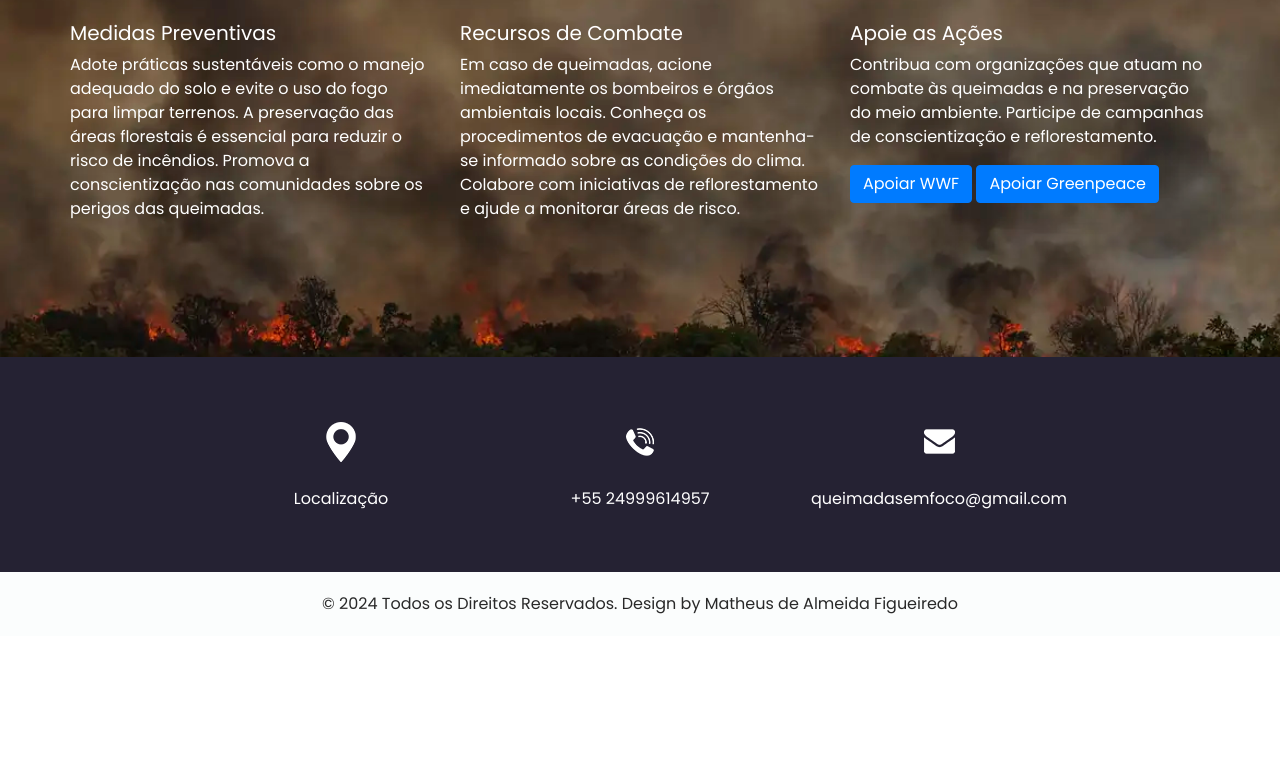
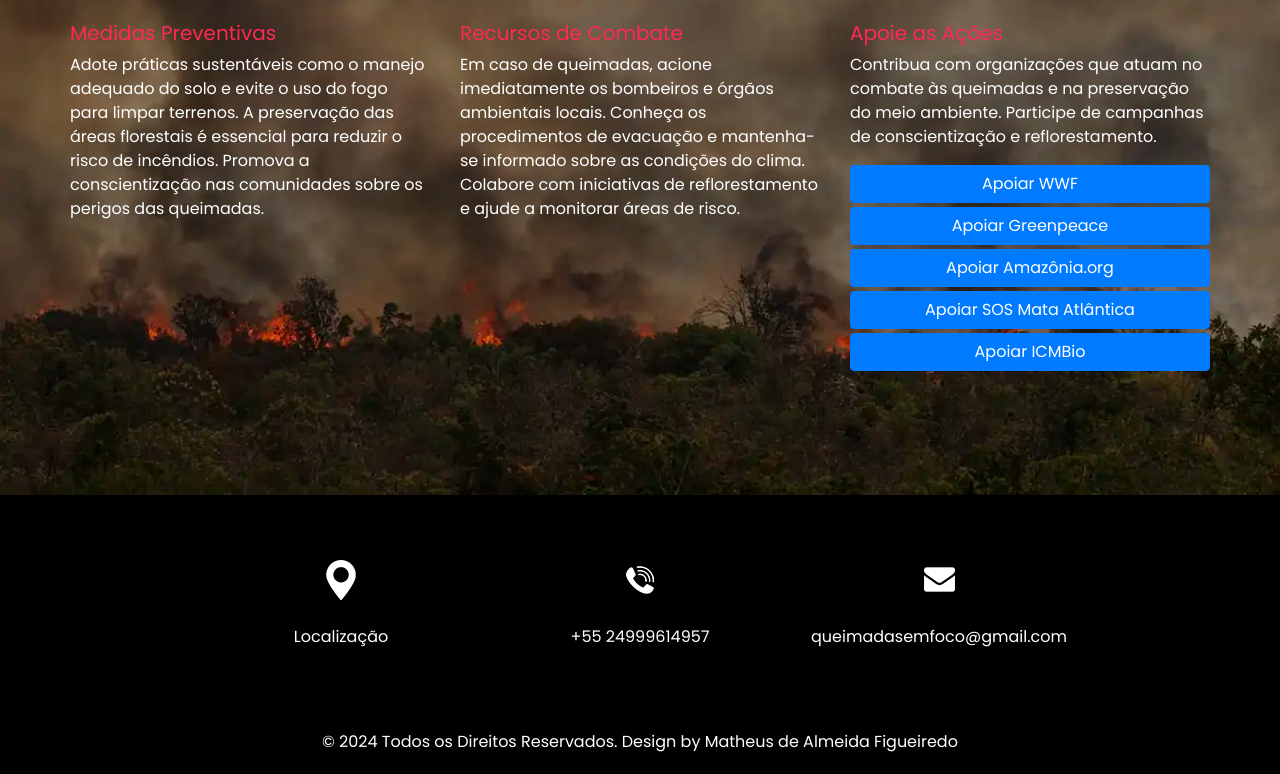
Before and after one commit to MatheusFigueiredo7/queimadasEMFOCO, a plain HTML site: page prevention.html in a window 1280 px wide. Shown: the part 242-1016 px from the top of the page. Before the commit the page ends 878 px from the top, so only its background shows below. Drawn offline with nearby package versions, Linux system fonts and the light colour scheme.

Commit message:
target + contact

```diff
--- a/css/style.css
+++ b/css/style.css
@@ -445,7 +445,7 @@ a:focus {
 
 .contact_section {
   position: relative;
-  background-color: #27223f;
+  background-color: black;
   color: #ffffff;
 }
 
@@ -517,7 +517,7 @@ a:focus {
 }
 
 .info_section {
-  background-color: #252233;
+  background-color: black;
 }
 
 .info_items {
@@ -581,19 +581,23 @@ a:focus {
 
 /* footer section*/
 .footer_section {
-  background-color: #fbfdfd;
+  background-color: black;
   padding: 20px;
   font-weight: 500;
 }
 
 .footer_section p {
-  color: #292929;
+  color: #ffffff;
   margin: 0;
   text-align: center;
 }
 
 .footer_section a {
-  color: #292929;
+  color: #ffffff;
+}
+
+.footer_section a:hover {
+  color: #ff2953;
 }
 
 /* end footer section*/
--- a/prevention.html
+++ b/prevention.html
@@ -92,7 +92,7 @@
                 <div class="col-lg-4 col-md-6">
                     <div class="box">
                         <div class="detail-box">
-                            <h5 style="margin-top: 1rem">Medidas Preventivas</h5>
+                            <h5 style="margin-top: 1rem; color: #ff2953;">Medidas Preventivas</h5>
                             <p>
                                 Adote práticas sustentáveis como o manejo adequado do solo e evite o uso do fogo para limpar terrenos. A preservação das áreas florestais é essencial para reduzir o risco de incêndios. Promova a conscientização nas comunidades sobre os perigos das queimadas.
                             </p>
@@ -104,7 +104,7 @@
                 <div class="col-lg-4 col-md-6">
                     <div class="box">
                         <div class="detail-box">
-                            <h5 style="margin-top: 1rem">Recursos de Combate</h5>
+                            <h5 style="margin-top: 1rem; color:#ff2953">Recursos de Combate</h5>
                             <p>
                                 Em caso de queimadas, acione imediatamente os bombeiros e órgãos ambientais locais. Conheça os procedimentos de evacuação e mantenha-se informado sobre as condições do clima. Colabore com iniciativas de reflorestamento e ajude a monitorar áreas de risco.
                             </p>
@@ -116,13 +116,16 @@
                 <div class="col-lg-4 col-md-6">
                     <div class="box">
                         <div class="detail-box">
-                            <h5 style="margin-top: 1rem">Apoie as Ações</h5>
+                            <h5 style="margin-top: 1rem; color: #ff2953;">Apoie as Ações</h5>
                             <p>
                                 Contribua com organizações que atuam no combate às queimadas e na preservação do meio ambiente. Participe de campanhas de conscientização e reflorestamento.
                             </p>
-                            <div>
-                                <a href="https://www.wwf.org.br/" class="btn btn-primary" target="_blank">Apoiar WWF</a>
-                                <a href="https://www.greenpeace.org/brasil/" class="btn btn-primary" target="_blank">Apoiar Greenpeace</a>
+                            <div class="d-flex flex-column">
+                                <a href="https://www.wwf.org.br/" class="btn btn-primary mb-1" target="_blank">Apoiar WWF</a>
+                                <a href="https://www.greenpeace.org/brasil/" class="btn btn-primary mb-1" target="_blank">Apoiar Greenpeace</a>
+                                <a href="https://www.amazonia.org.br/" class="btn btn-primary mb-1" target="_blank">Apoiar Amazônia.org</a>
+                                <a href="https://www.sosma.org.br/" class="btn btn-primary mb-1" target="_blank">Apoiar SOS Mata Atlântica</a>
+                                <a href="https://www.icmbio.gov.br/" class="btn btn-primary mb-1" target="_blank">Apoiar ICMBio</a>
                             </div>
                         </div>
                     </div>
@@ -186,7 +189,7 @@
   <footer class="container-fluid footer_section">
     <p>
       &copy; 2024 Todos os Direitos Reservados. Design by
-      <a href="https://github.com/mtalmeida7">Matheus de Almeida Figueiredo</a>
+      <a href="https://github.com/mtalmeida7" target="_blank">Matheus de Almeida Figueiredo</a>
     </p>
   </footer>
   <!-- footer section -->
```
Also changed, not shown: contact.html (+1 -1 lines), index.html (+15 -53 lines), trainer.html (+1 -1 lines), why.html (+1 -1 lines), images/bombeiro.jpeg (added).
